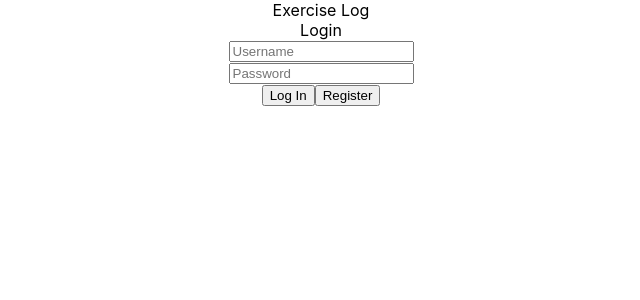
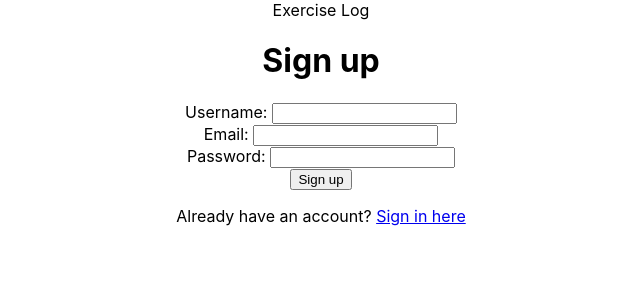
Before and after one commit to JimmyLin111612525/exercise-log, a React (Create React App) app: page /register in a window 1280 px wide. Shown: the top 300 px of the page, without its empty margins (319-959 px from the left). Built offline with nearby package versions, Linux system fonts and the light colour scheme; no server answers.

Commit message:
Replaced existing login and register pages

```diff
--- a/package.json
+++ b/package.json
@@ -10,6 +10,7 @@
     "firestore": "^1.1.6",
     "react": "^17.0.1",
     "react-dom": "^17.0.1",
+    "react-router-dom": "^5.2.0",
     "react-scripts": "4.0.1",
     "web-vitals": "^0.2.4"
   },
--- a/src/App.js
+++ b/src/App.js
@@ -1,12 +1,12 @@
-import Login_Register from './login/Login_Register'
+import UserProvider from "./providers/UserProvider"
+import Application from './Application'
 import './App.css';
 
 function App() {
   return (
-    <div className="App">
-      Exercise Log
-      <Login_Register/>
-    </div>
+    <UserProvider>
+      <Application/>
+    </UserProvider>
   );
 }
 
--- /dev/null
+++ b/src/Application.js
@@ -0,0 +1,27 @@
+import { BrowserRouter, Switch, Route, withRouter } from 'react-router-dom';
+
+import Login from './login/Login'
+import Register from './login/Register'
+import ExerciseLogPage from './exercise-log/ExerciseLogPage'
+
+//import Login_Register from './login/Login_Register'
+
+function Application() {
+  const user = null;
+  return (
+    user?
+      <ExerciseLogPage/>
+    :
+      <BrowserRouter>
+        <div className="App">
+          Exercise Log
+          <Switch>
+            <Route exact path="/" component={Login}/>
+            <Route path="/register" component={Register}/>
+          </Switch>
+        </div>
+      </BrowserRouter>
+  );
+}
+
+export default Application;
--- a/src/Firestore.js
+++ b/src/Firestore.js
@@ -1,4 +1,6 @@
-import firebase from 'firebase'
+import firebase from 'firebase/app'
+import "firebase/auth"
+import "firebase/firestore"
 
 const firebaseConfig = {
     apiKey: "AIzaSyBEehWk-_U79DUY9x81lAzRdUmwdRzEjC8",
@@ -12,4 +14,66 @@ const firebaseConfig = {
 
 firebase.initializeApp(firebaseConfig);
 
-export default firebase;
+//export default firebase;
+export const auth=firebase.auth()
+export const firestore=firebase.firestore()
+
+// export const generateUserDocument=async(user,additionalData)=>{
+//     if(!user){
+//         return;
+//     }
+
+//     const userRef=firestore.doc(`users/${user.uid}`)
+//     const snapshot= await userRef.get()
+
+//     if(!snapshot.exists){
+//         const {email,username,photoURL}=user
+//         try {
+//             await userRef.set({
+//                 username,
+//                 email,
+//                 photoURL,
+//                 ...additionalData
+//             })
+//         }catch(error){
+//             console.error("Error creating user document", error)
+//         }
+//     }
+
+//     return generateUserDocument(user.uid)
+// }
+
+
+export const generateUserDocument = async (user, additionalData) => {
+    if (!user) return;
+
+    const userRef = firestore.doc(`users/${user.uid}`);
+    const snapshot = await userRef.get();
+    console.log(userRef)
+    if (!snapshot.exists) {
+      const { email} = user;
+      try {
+        await userRef.set({
+          email,
+          ...additionalData
+        });
+      } catch (error) {
+        console.error("Error creating user document", error);
+      }
+    }
+    return getUserDocument(user.uid);
+  };
+
+  const getUserDocument = async uid => {
+    if (!uid) return null;
+    try {
+      const userDocument = await firestore.doc(`users/${uid}`).get();
+
+      return {
+        uid,
+        ...userDocument.data()
+      };
+    } catch (error) {
+      console.error("Error fetching user", error);
+    }
+  };
--- /dev/null
+++ b/src/exercise-log/ExerciseLogPage.js
@@ -0,0 +1,28 @@
+import React, {Component} from 'react'
+
+class ExerciseLogPage extends Component{
+    render(){
+        return (
+            <div className = "mx-auto w-11/12 md:w-2/4 py-8 px-4 md:px-8">
+            <div className="flex border flex-col items-center md:flex-row md:items-start border-blue-400 px-3 py-4">
+                <div
+                style={{
+                    background:
+                        `url(https://res.cloudinary.com/dqcsk8rsc/image/upload/v1577268053/avatar-1-bitmoji_upgwhc.png)  no-repeat center center`,
+                    backgroundSize: "cover",
+                    height: "200px",
+                    width: "200px"
+                }}
+                className="border border-blue-300"
+                ></div>
+                <div className = "md:pl-4">
+                <h2 className = "text-2xl font-semibold">Faruq</h2>
+                <h3 className = "italic">faruq123@gmail.com</h3>
+                </div>
+            </div>
+            <button className = "w-full py-3 bg-red-600 mt-4 text-white">Sign out</button>
+            </div>
+        )
+    }
+}
+export default ExerciseLogPage
--- /dev/null
+++ b/src/login/Login.js
@@ -0,0 +1,49 @@
+import React, {Component,useState} from 'react'
+import {Link} from 'react-router-dom'
+import { auth } from '../Firestore'
+
+const Login=()=>{
+    const [email, setEmail] = useState('')
+    const [password, setPassword]= useState('')
+    const [error, setError]=useState(null)
+
+    const signInWithEmailAndPasswordHandler = (e,email,password)=>{
+        e.preventDefault()
+        auth.signInWithEmailAndPassword(email,password).catch(err=>{
+            this.setState({error:"Error signing in with password and email."})
+            console.error(("Error signing in with password and email.", this.state.error))
+        })
+    }
+
+    const upDateEmail=(e)=>{
+        setEmail(e.target.value)
+    }
+
+    const upDatePassword=(e)=>{
+        setPassword(e.target.value)
+    }
+
+        return(
+            <div>
+                <h1>Sign In</h1>
+                <form>
+                    <label>Email:{" "}</label>
+                    <input type="email" value={email} onChange={(e)=>upDateEmail(e)}/>
+                    <br></br>
+                    <label>Password:{" "}</label>
+                    <input type="password" value={password} onChange={(e)=>upDatePassword(e)}/>
+                    <br></br>
+                    <button>Sign in</button>
+                    <br></br>
+                    <p>
+                        Don't have an account?{" "}
+                        <Link to='/register'>Register here</Link>
+                    </p>
+
+                </form>
+            </div>
+        )
+
+}
+
+export default Login
--- /dev/null
+++ b/src/login/Register.js
@@ -0,0 +1,65 @@
+import React, {Component,useContext,useState} from 'react'
+import {Link} from 'react-router-dom'
+import {auth, generateUserDocument} from "../Firestore"
+
+const Register=()=>{
+    const [email,setEmail]=useState("")
+    const [password,setPassword]=useState("")
+    const [username, setUserName]=useState("")
+    const [error,setError]=useState(null)
+
+    const createUserWithEmailAndPasswordHandler=async(e,email,password)=>{
+        e.preventDefault()
+        try{
+            const {user} = await auth.createUserWithEmailAndPassword(email,password)
+            generateUserDocument(user, {username,password})
+        }catch(error){
+            setError("Error signing up with email and password")
+        }
+
+        setEmail("")
+        setPassword("")
+        setUserName("")
+    }
+
+    const upDateUsername=(e)=>{
+        setUserName(e.target.value)
+    }
+
+    const upDateEmail=(e)=>{
+        setEmail(e.target.value)
+    }
+
+    const upDatePassword=(e)=>{
+        setPassword(e.target.value)
+    }
+
+        return(
+            <div>
+                <h1>
+                    Sign up
+                </h1>
+
+                <form>
+                    <label> Username:{" "}</label>
+                    <input type="text" value={username} onChange={(e)=>upDateUsername(e)}/>
+                    <br></br>
+                    <label>Email:{" "}</label>
+                    <input type="email" value={email} onChange={(e)=>upDateEmail(e)}/>
+                    <br></br>
+                    <label>Password:{" "}</label>
+                    <input type="password" value={password} onChange={(e)=>upDatePassword(e)}/>
+                    <br></br>
+                    <button onClick={e=>{createUserWithEmailAndPasswordHandler(e,email,password)}}>Sign up</button>
+                    <br></br>
+                    <p>
+                        Already have an account?{" "}
+                        <Link to='/'>Sign in here</Link>
+                    </p>
+                </form>
+            </div>
+        )
+
+}
+
+export default Register
--- /dev/null
+++ b/src/providers/UserProvider.jsx
@@ -0,0 +1,26 @@
+import React, {Component, createContext} from "react"
+import {auth, generateUserDocument} from "../Firestore"
+
+export const UserContext = createContext({user:null})
+class UserProvider extends Component{
+    state={
+        user:null
+    }
+
+    componentDidMount=()=>{
+        auth.onAuthStateChanged(async userAuth=>{
+            const user=await generateUserDocument(userAuth)
+            this.setState({user:userAuth})
+        })
+    }
+
+    render(){
+        return(
+            <UserContext.Provider value={this.state.user}>
+                {this.props.children}
+            </UserContext.Provider>
+        )
+    }
+}
+
+export default UserProvider
```
Also changed, not shown: 2 other files (tests, documents, lock files or other folders).
